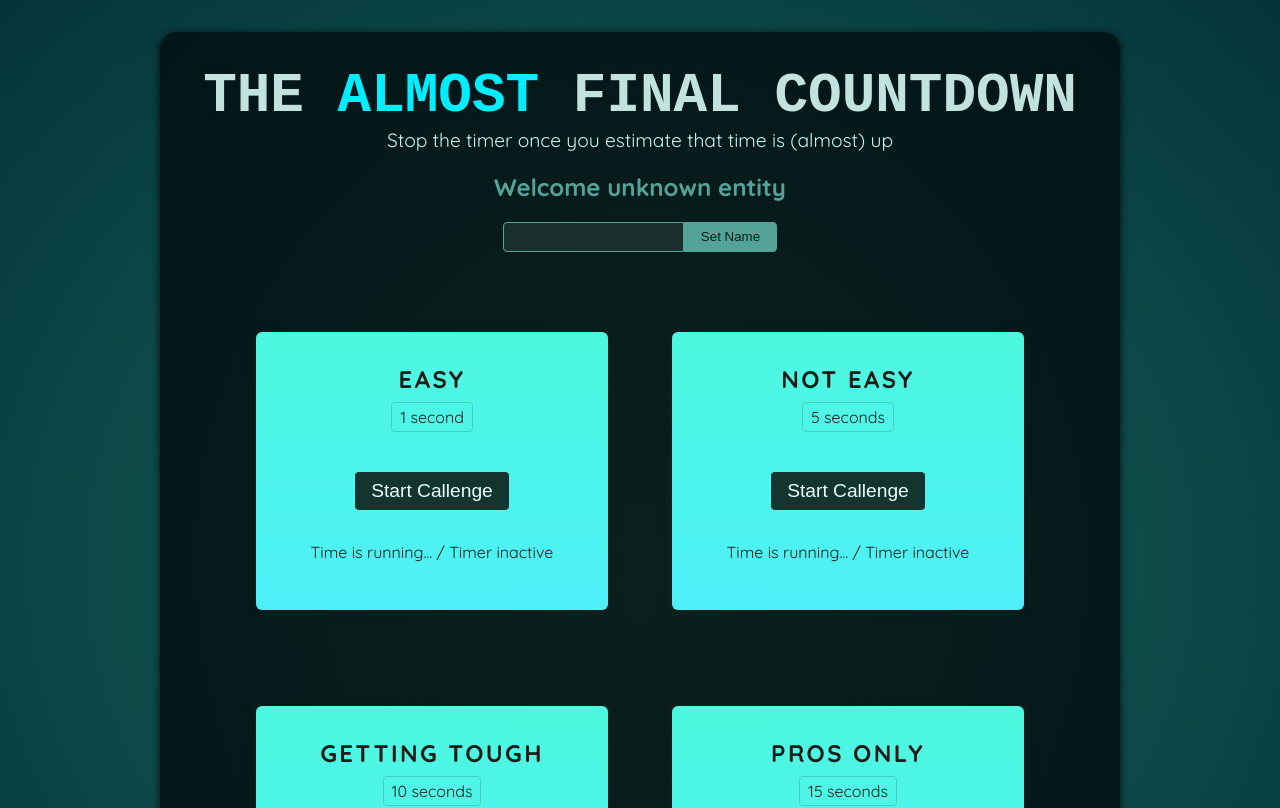
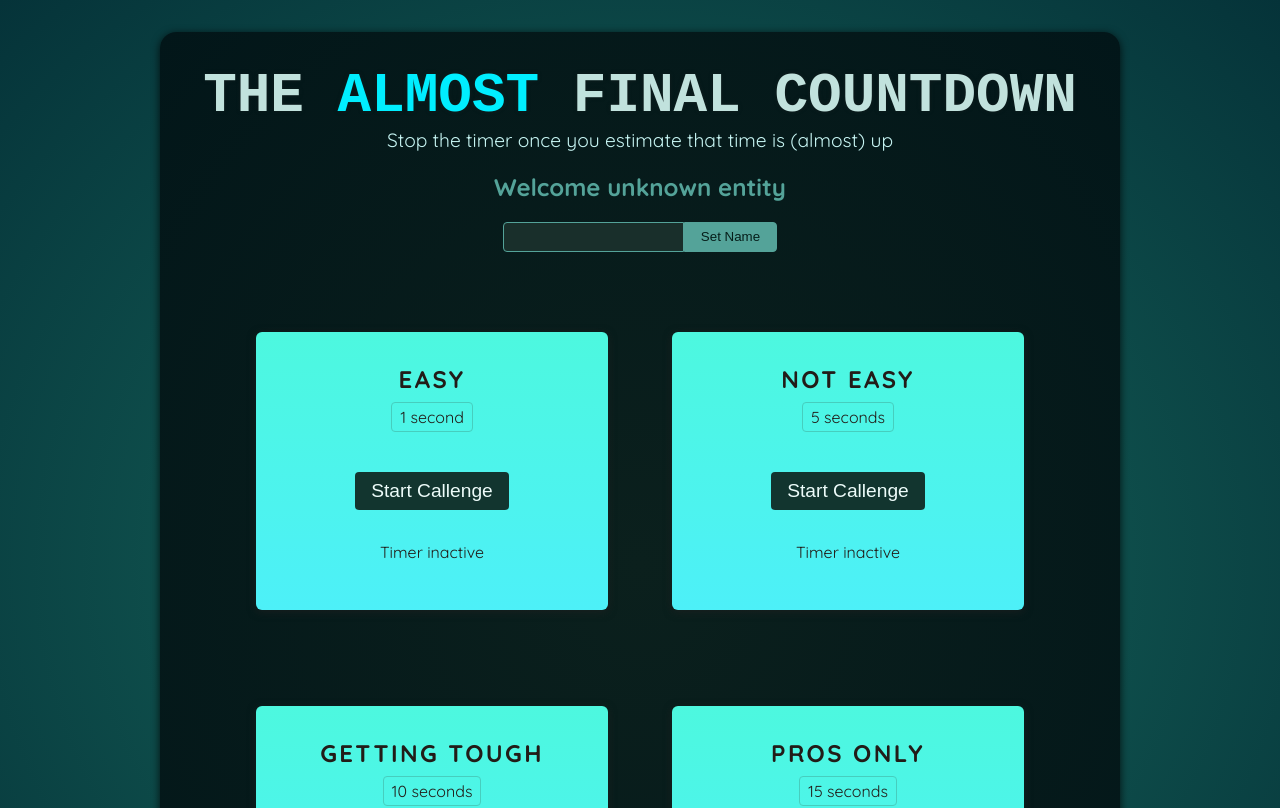
Before and after one commit to purepleya/react-study, a React (Vite) app in the folder refs/: page / in a window 1280 px wide. Shown: the top 808 px of the page. Built offline with nearby package versions, Linux system fonts and the light colour scheme; a web font is replaced by a local one.

Commit message:
136. 타이머 설정 & State(상태) 관리

```diff
--- a/refs/src/components/TimerChallenge.jsx
+++ b/refs/src/components/TimerChallenge.jsx
@@ -1,18 +1,34 @@
+import { useState } from 'react';
+
 export default function TimerChallenge({ title, targetTime }) {
+  const [timerStarted, setTimerStarted] = useState(false);
+  const [timerExpired, setTimerExpired] = useState(false);
+
+  function handleStart() {
+    setTimeout(() => {
+      setTimerExpired(true);
+    }, targetTime * 1000);
+    setTimerStarted(true);
+  }
+
+  function handleStop() {
+
+  }
 
   return (
     <section className="challenge">
       <h2>{title}</h2>
+      {timerExpired && <p>You Lost!</p>}
       <p className="challenge-time">
         {targetTime} second{targetTime > 1 ? 's' : ''}
       </p>
       <p>
-        <button>
-          Start Callenge
+        <button onClick={handleStart}>
+          {timerStarted ? 'Stop' : 'Start'} Callenge
         </button>
       </p>
-      <p className="">
-        Time is running... / Timer inactive
+      <p className={timerStarted ? 'active' : undefined}>
+        {timerStarted ? 'Time is running...' : 'Timer inactive'}
       </p>
     </section>
   );
```
